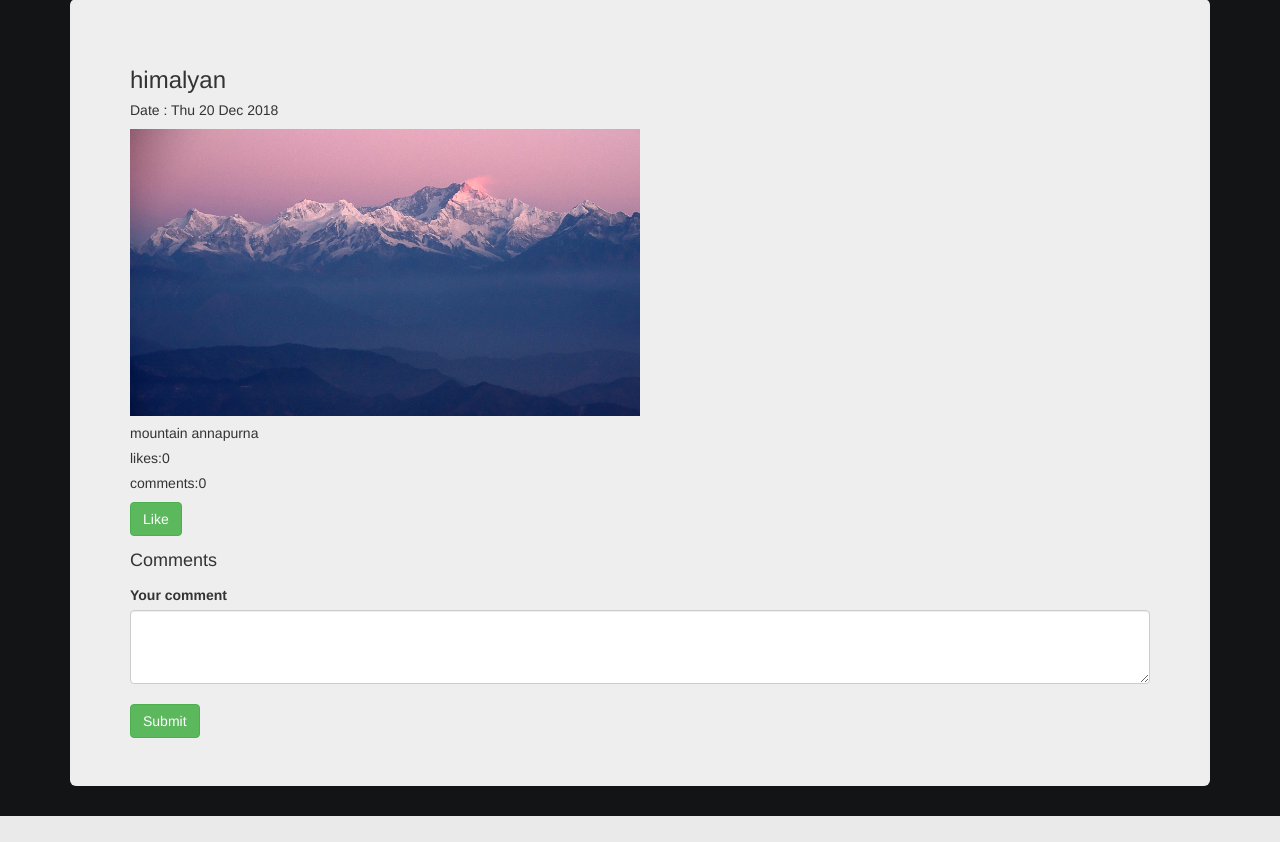
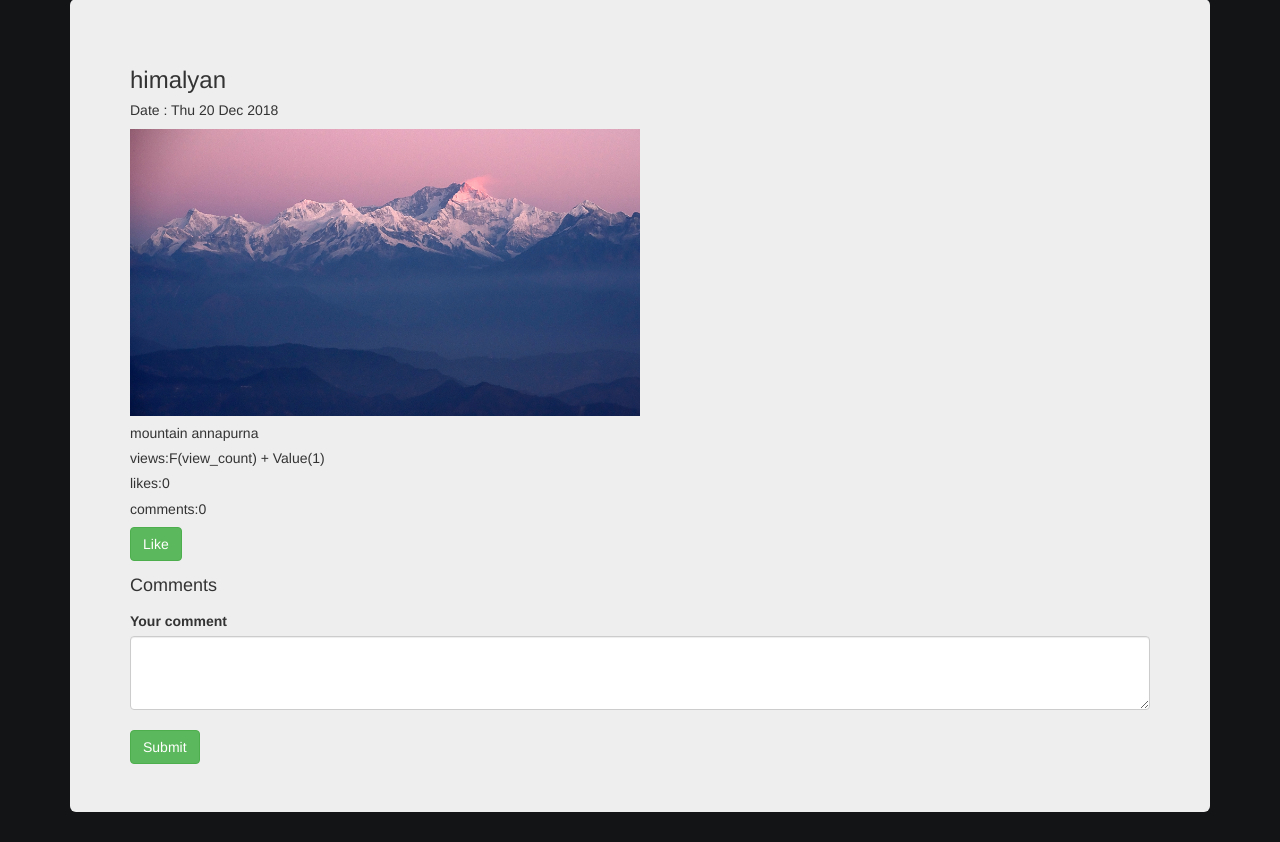
Before and after one commit to utsavdarlami/django-creo, a Django app: page /creo/posts/6/ in a window 1280 px wide. Shown: the part 268-1110 px from the top of the page. Before the commit the page ends 1084 px from the top, so only its background shows below. Run offline with Django 3.2, Linux system fonts and the light colour scheme; data comes from the database, SQL or seed files in the repository; both versions use the stored data as it was after the commit; some libraries are stand-ins or nearby versions; some web fonts are replaced.

Commit message:
added view count

```diff
--- a/creo/models.py
+++ b/creo/models.py
@@ -37,6 +37,7 @@ class PostSubmission(models.Model):
     publisher = models.ForeignKey(User,on_delete=models.CASCADE,)
     like_count = models.IntegerField(default=0)
     comment_count = models.IntegerField(default=0)
+    view_count = models.IntegerField(default=0)
     def __str__(self):
         return self.title
 
--- a/creo/templates/detail.html
+++ b/creo/templates/detail.html
@@ -34,6 +34,7 @@
 
 
     <h5>{{submission.description}}</h5>
+    <h5>views:{{submission.view_count}}</h5>
     <h5>likes:{{submission.like_count}}</h5>     <h5>comments:{{submission.comment_count}}</h5>
     <form action="{%url 'addlike' submission.id %}" method="POST">
         <input type="submit" class="btn btn-success" value="Like">
--- a/creo/views.py
+++ b/creo/views.py
@@ -137,6 +137,9 @@ def allaudio(request):
 
 def detailpost(request,id):
     submission = get_object_or_404(PostSubmission,pk=id)
+    if request.method =="GET":
+        submission.view_count = F('view_count')+1
+        submission.save()
     comments  = CommentPost.objects.filter(title_id  = submission.id)
     if request.user.is_authenticated:
         if Likes.objects.filter(post = submission,publisher=request.user).exists():
```
Also changed, not shown: creo/migrations/0036_postsubmission_view_count.py (added), db.sqlite3.
